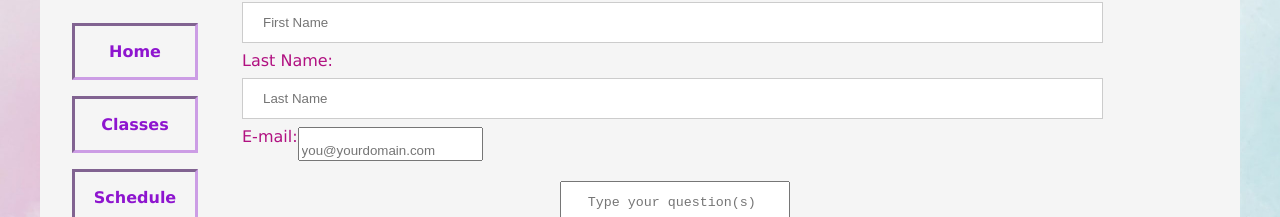
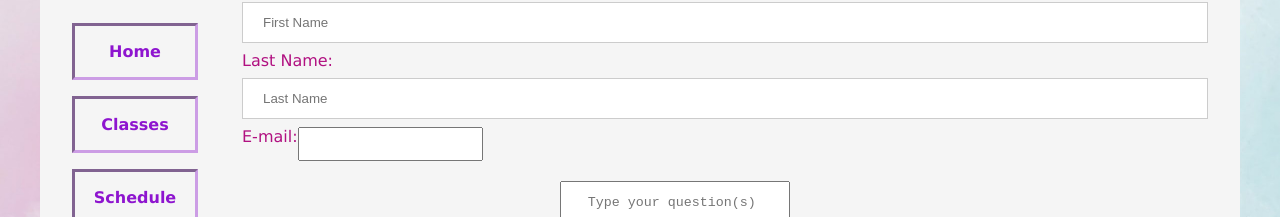
Before and after one commit to Lacosta22/SweetCloud, a plain HTML site: page contact.html in a window 1280 px wide. Shown: the part 212-429 px from the top of the page. Drawn offline with Linux system fonts and the light colour scheme.

Commit message:
Update contact.html

```diff
--- a/contact.html
+++ b/contact.html
@@ -36,7 +36,7 @@
 			   required="required" placeholder="Last Name">
 		<label for="myEmail">E-mail:</label>
 		<input type="email" name="myEmail" id="myEmail"
-			   required="required" placeholder="you@yourdomain.com"><br><br>
+
 		<label for="myQuestions"></label>
 		<textarea name="myQuestions" id="myQuestions" rows="2" cols="20" required="required" placeholder="Type your question(s)"></textarea>
 		<input id="mySubmit" type="submit" value="Send Now" onclick="submitForm()">
```
